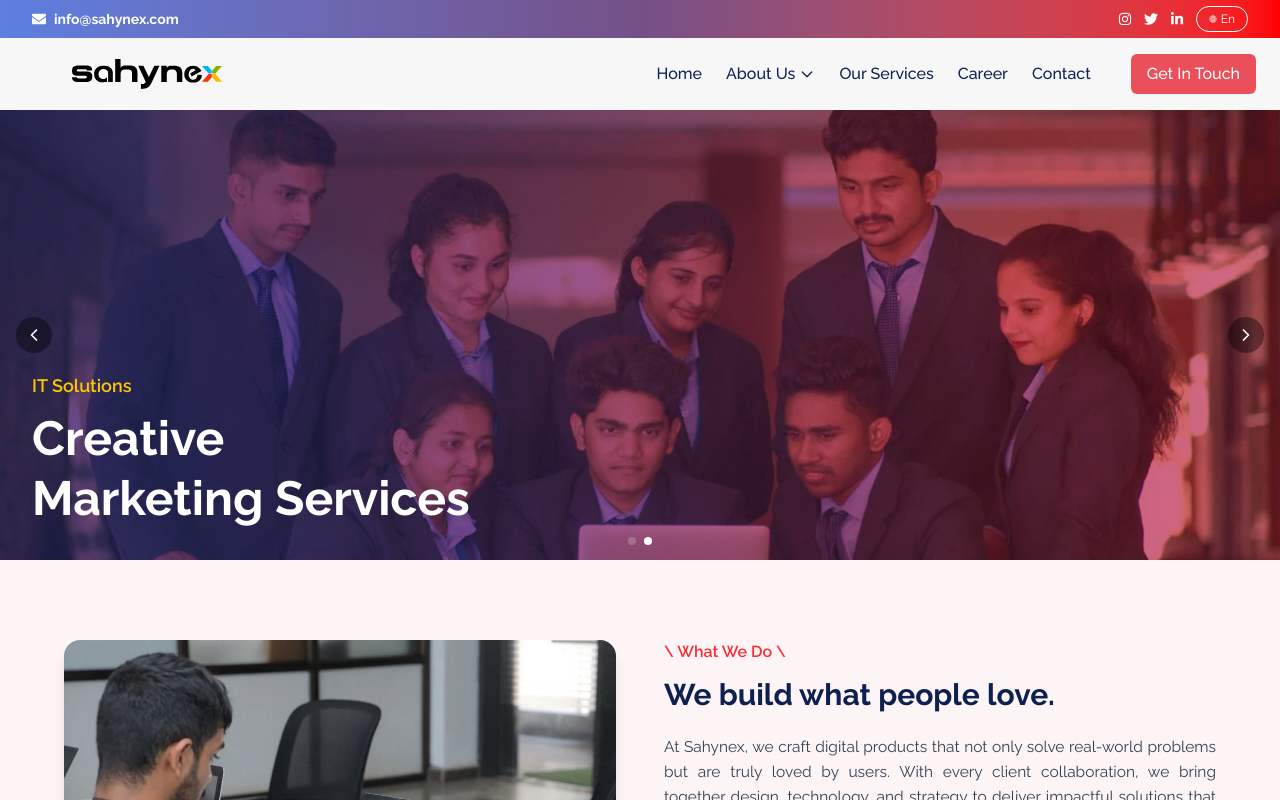
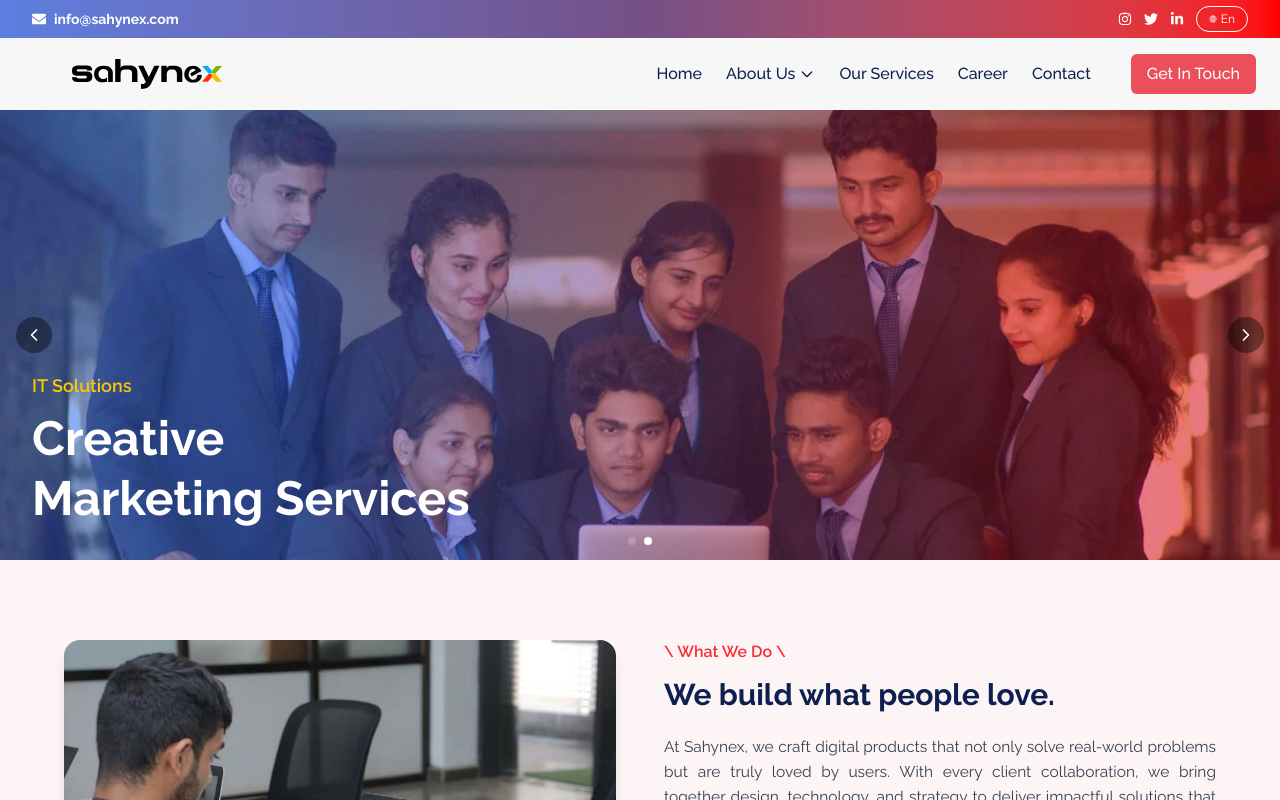
Before and after one commit to sahynex-solution/Sahynex, a Next.js app: page / in a window 1280 px wide. Shown: the top 800 px of the page. Built offline with nearby package versions, Linux system fonts and the light colour scheme.

Commit message:
fix: simplify background image handling and refine gradient overlays in Carousel component

```diff
--- a/src/Components/Carousel.tsx
+++ b/src/Components/Carousel.tsx
@@ -3,11 +3,10 @@
 import { useRef } from "react";
 import { Swiper, SwiperSlide } from "swiper/react";
 import { Autoplay, Pagination, Navigation } from "swiper/modules";
-import Image from "next/image";
+import { ChevronLeft, ChevronRight } from "lucide-react";
 import "swiper/css";
 import "swiper/css/pagination";
 import "swiper/css/navigation";
-import { ChevronLeft, ChevronRight } from "lucide-react";
 
 const Carousel = () => {
   const prevRef = useRef(null);
@@ -52,66 +51,48 @@ const Carousel = () => {
         className="w-full h-full"
       >
         <SwiperSlide>
-          <div className="relative w-full h-full">
-          <div className="relative w-full h-full">
-          {/* Background Image */}
-            <Image
-              src="/images/slide1.jpg"
-              alt="IT Solutions Slide"
-              fill
-              className="object-cover"
-              sizes="(max-width: 640px) 100vw, (max-width: 1024px) 100vw, 100vw"
-              priority
-            />
- {/* Simplified Gradient Overlay */}
           <div
-                className="absolute inset-0"
+            className="relative w-full h-full flex items-end"
             style={{
               background: `
-                    linear-gradient(259deg, rgba(243,44,66,0.2) 20%, rgba(85,117,236,0.2) 80%),
-                    linear-gradient(to right, rgba(85,117,236,0.4), rgba(252,40,57,0.25))
+                linear-gradient(264deg, rgba(253, 40, 56, 0.35) 11.69%, rgba(73, 123, 250, 0.35) 77.83%),
+                linear-gradient(263deg, rgba(200, 0, 14, 0.33) 21.88%, rgba(71, 123, 251, 0.33) 81.65%),
+                url(/images/slide1.jpg) lightgray 50% / cover no-repeat
               `,
-                  backgroundBlendMode: 'multiply, normal',
+              backgroundBlendMode: "multiply, normal, normal",
             }}
-              ></div>
-            </div>
-            <div className="absolute inset-0 flex items-end">
-              <div className="p-4 sm:p-8 text-white max-w-full space-y-2">
+          >
+            <div className="p-4 sm:p-8 text-white space-y-2">
               <p className="text-yellow-400 text-sm sm:text-base md:text-lg font-semibold">
                 IT Solutions
               </p>
-                <h1 className="text-xl sm:text-3xl md:text-5xl lg:text-5xl font-bold leading-tight">
-                  Professional IT <br />
-                  <span className="block">Services for Business</span>
+              <h1 className="text-xl sm:text-3xl md:text-5xl font-bold leading-tight">
+                Professional <br />
+                <span>IT Services for Business</span>
               </h1>
-              </div>
             </div>
           </div>
         </SwiperSlide>
 
         <SwiperSlide>
           <div
-            className="relative w-full h-full flex items-end text-white"
+            className="relative w-full h-full flex items-end"
             style={{
               background: `
-        linear-gradient(259.34deg, rgba(243, 44, 66, 0.24) 17.47%, rgba(85, 117, 236, 0.24) 87.02%),
-        linear-gradient(83.28deg, rgba(85, 117, 236, 0.22) 13.26%, rgba(252, 40, 57, 0.22) 81.36%),
-        linear-gradient(to right, rgba(85,117,236,0.7), rgba(252,40,57,0.3)),
-        linear-gradient(to right, rgba(252,40,57,0.7), rgba(85,117,236,0.3)),
-        url('/images/slide3.jpg')
+                linear-gradient(264deg, rgba(253, 40, 56, 0.35) 11.69%, rgba(73, 123, 250, 0.35) 77.83%),
+                linear-gradient(263deg, rgba(200, 0, 14, 0.33) 21.88%, rgba(71, 123, 251, 0.33) 81.65%),
+                url(/images/slide3.jpg) lightgray 50% / cover no-repeat
               `,
-              backgroundBlendMode: 'multiply, normal, multiply, multiply, normal',
-              backgroundSize: 'cover',
-              backgroundPosition: 'center',
+              backgroundBlendMode: "multiply, normal, normal",
             }}
           >
-            <div className="p-4 sm:p-8 max-w-full space-y-2">
+            <div className="p-4 sm:p-8 text-white space-y-2">
               <p className="text-yellow-400 text-sm sm:text-base md:text-lg font-semibold">
                 IT Solutions
               </p>
-              <h1 className="text-xl sm:text-3xl md:text-5xl lg:text-5xl font-bold leading-tight">
+              <h1 className="text-xl sm:text-3xl md:text-5xl font-bold leading-tight">
                 Creative <br />
-                <span className="block">Marketing Services</span>
+                <span>Marketing Services</span>
               </h1>
             </div>
           </div>
```
Lines whose indentation alone changed are shown as unchanged.
